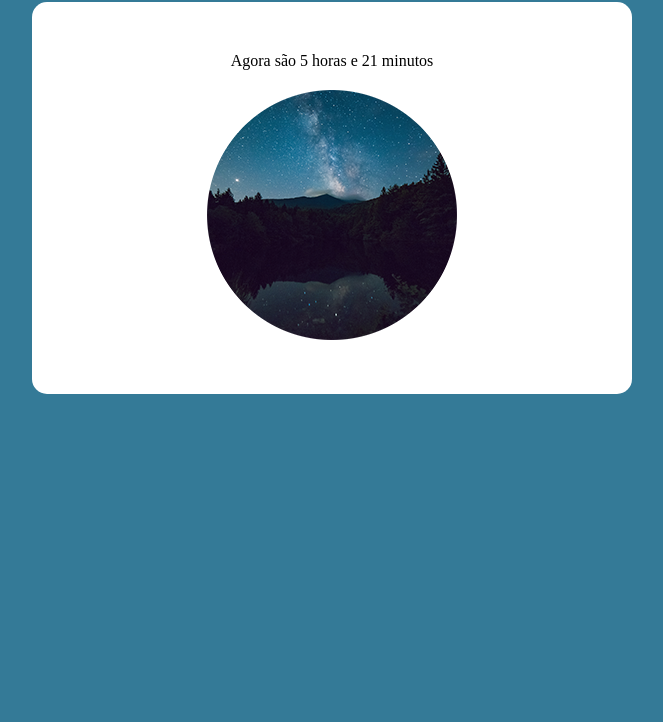
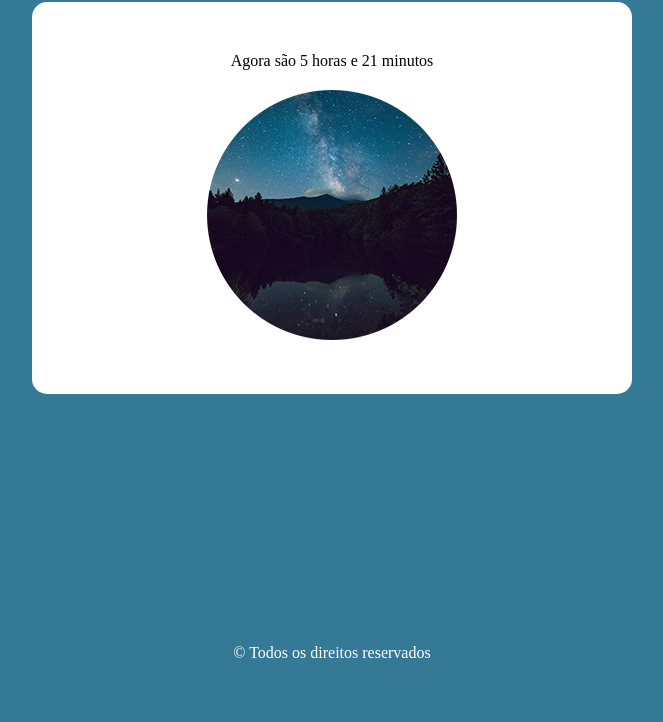
Before and after one commit to Tiagow-san/Hora_do_Dia, a plain HTML site: page index.html in a window 1280 px wide. Shown: the part 78-800 px from the top of the page, without its empty margins (308-971 px from the left). Drawn offline with Linux system fonts and the light colour scheme.

Commit message:
Update style.css

```diff
--- a/style.css
+++ b/style.css
@@ -19,7 +19,7 @@ section {
 
 footer {
     text-align: footer;
-    margin-top: 690px;
+    margin-top: 250px;
     text-align: center;
 }
 
```
